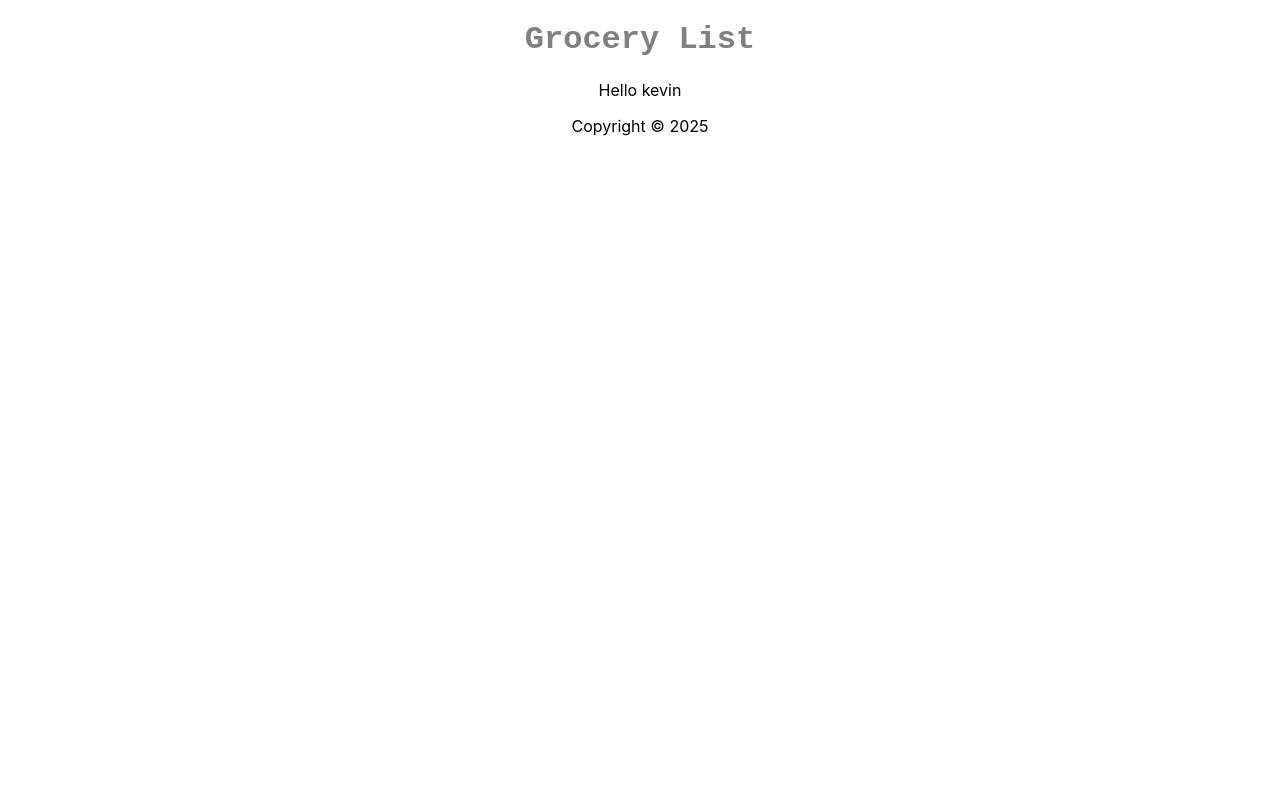
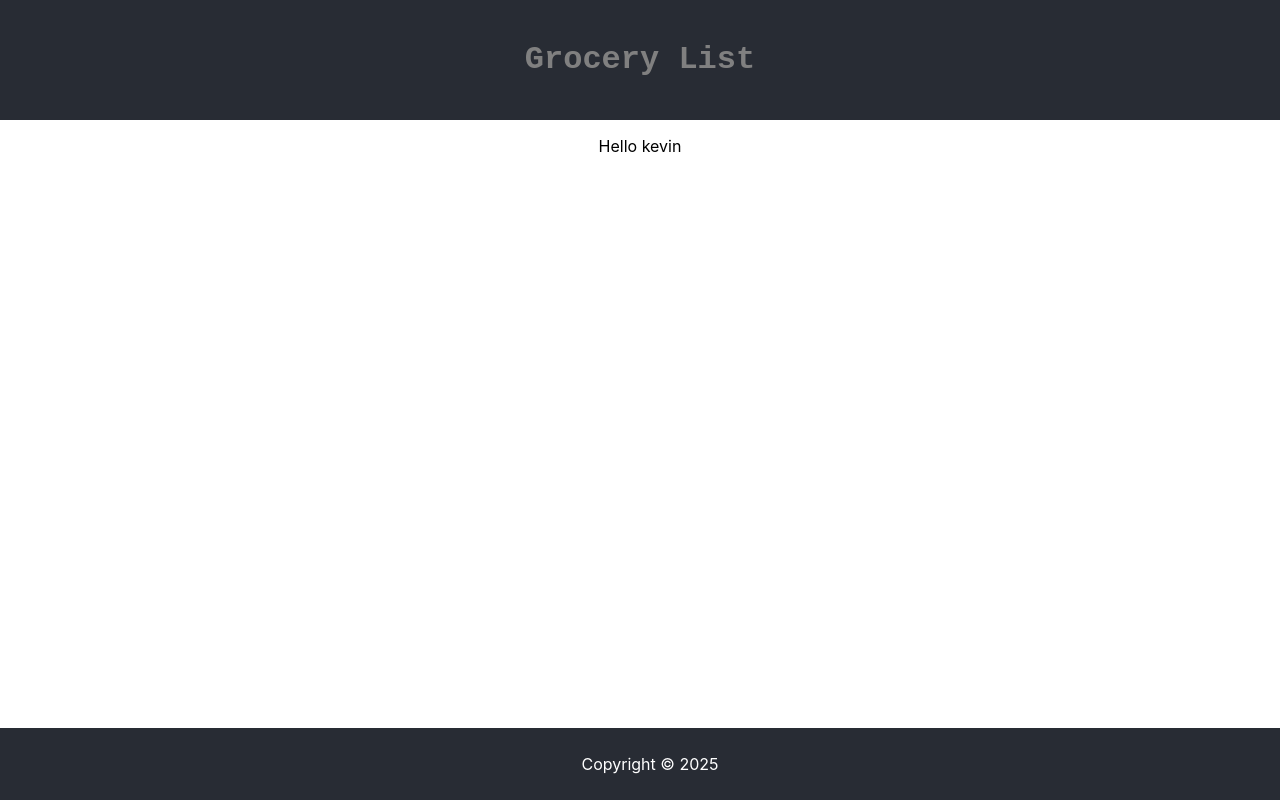
Before and after one commit to itsadhil/reactcourse, a React (Create React App) app: page / in a window 1280 px wide. Built offline with nearby package versions, Linux system fonts and the light colour scheme.

Commit message:
updated index.css

```diff
--- a/src/index.css
+++ b/src/index.css
@@ -11,3 +11,20 @@ code {
   font-family: source-code-pro, Menlo, Monaco, Consolas, 'Courier New',
     monospace;
 }
+
+header {
+  background-color: #282c34;
+  padding: 20px;
+  color: white;
+}
+
+
+footer {
+  background-color: #282c34;
+  color: white;
+  text-align: center;
+  padding: 10px;
+  position: fixed;
+  bottom: 0;
+  width: 100%;
+}
```
